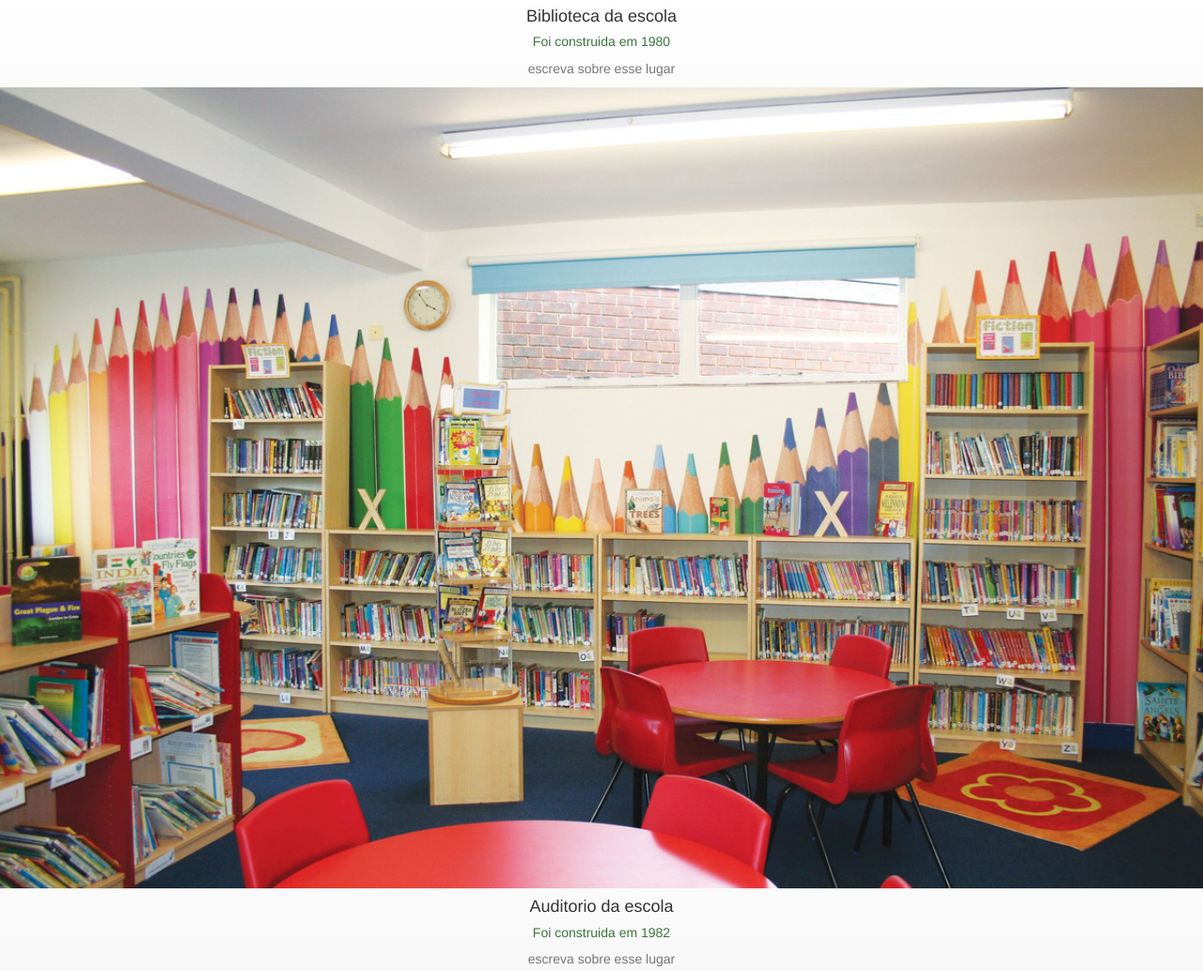
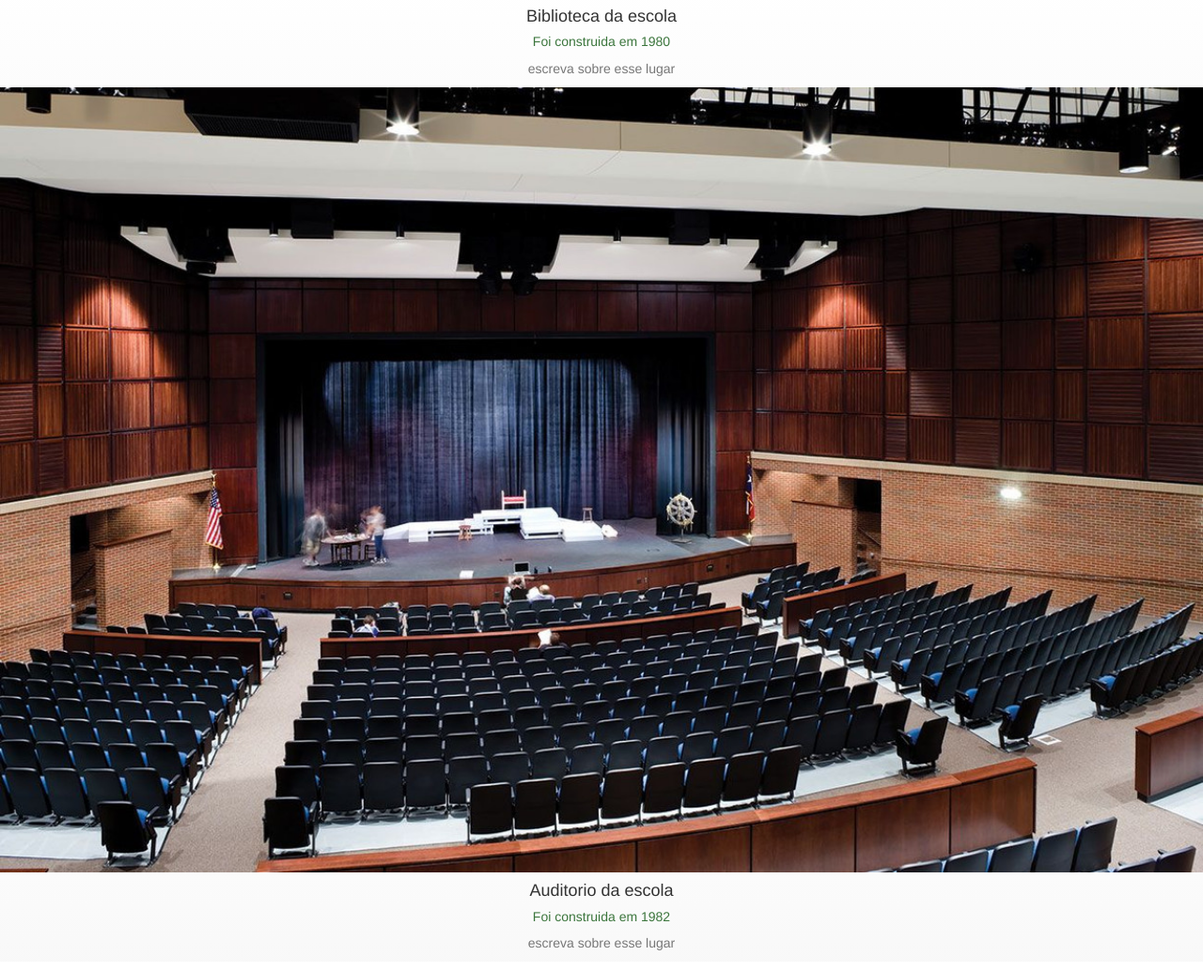
Before and after one commit to naThan251/projeto68, a plain HTML site: page index.html in a window 1280 px wide. Shown: the part 2416-3450 px from the top of the page at 94% size. Drawn offline with nearby package versions, Linux system fonts and the light colour scheme.

Commit message:
Update index.html

```diff
--- a/index.html
+++ b/index.html
@@ -52,7 +52,7 @@
 
   <center>
     <div class="travel_mainDiv">
-      <img src="st2 (1).jpg">
+      <img src="st3 (1).jpg">
       <h4 class="text-captalize">Auditorio da escola</h4>
       <h5 class="text-success">Foi construida em 1982</h5>
       <p class="text-muted">escreva sobre esse lugar</p>
```
